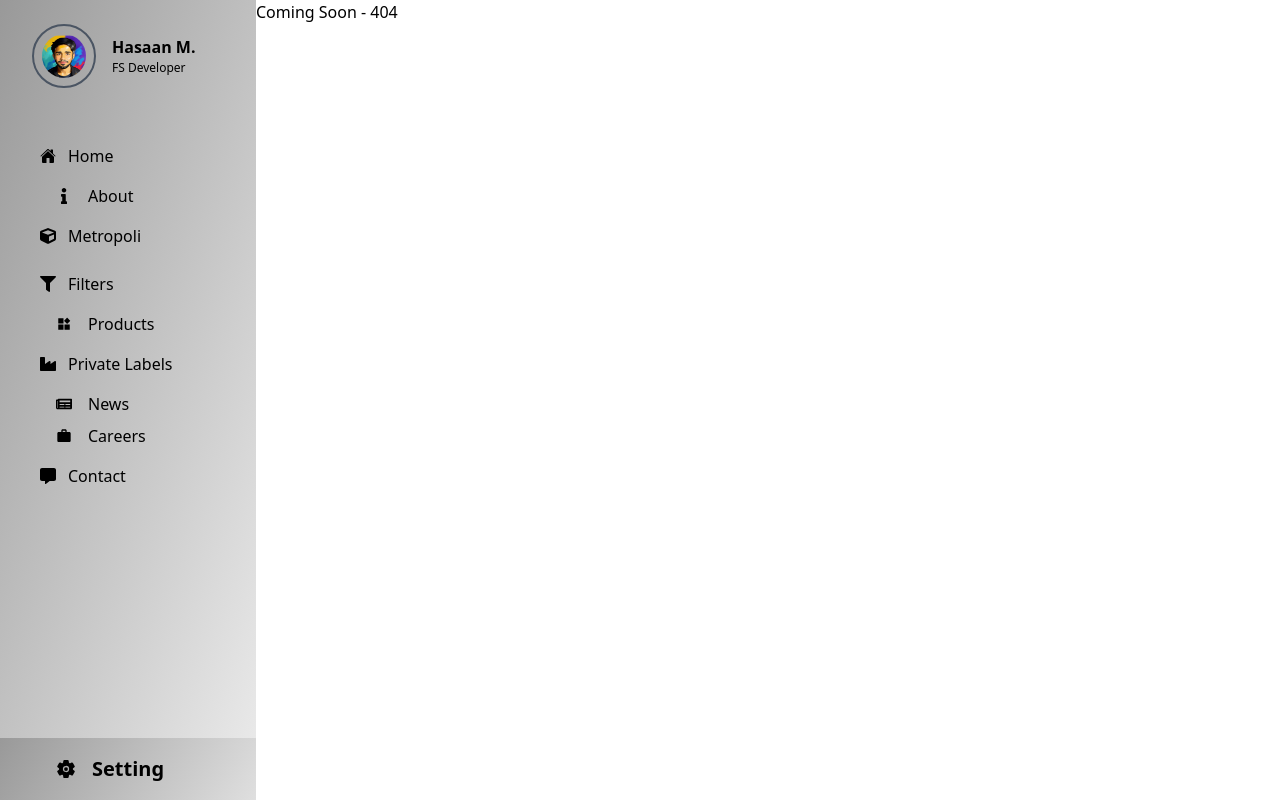
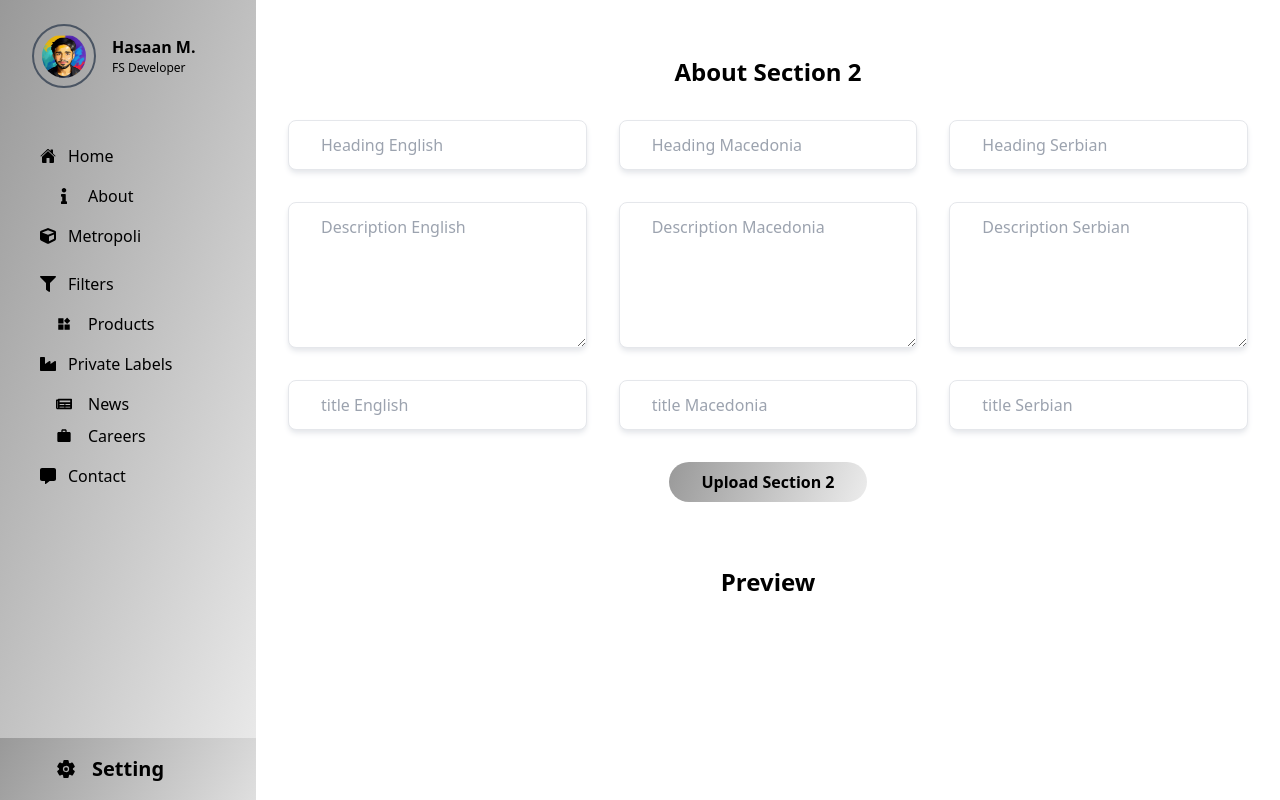
Before and after one commit to hasaanmumtaz6/cermatadmin, a Next.js app: page /about-section2 in a window 1280 px wide. Before the commit this address had no page. Built offline with nearby package versions, Linux system fonts and the light colour scheme.

Commit message:
About Section 2 developed

```diff
--- /dev/null
+++ b/models/AboutSection2.ts
@@ -0,0 +1,17 @@
+import { model, models, Schema } from "mongoose";
+
+const AboutSection2Schema = new Schema({
+  headingEnglish: { type: String, required: true },
+  headingMacedonia: { type: String, required: true },
+  headingSerbian: { type: String, required: true },
+  descriptionEnglish: { type: String, required: true },
+  descriptionMacedonia: { type: String, required: true },
+  descriptionSerbian: { type: String, required: true },
+  titleEnglish: { type: String, required: true },
+  titleMacedonia: { type: String, required: true },
+  titleSerbian: { type: String, required: true },
+  createdAt: { type: Date, default: Date.now },
+});
+
+export const AboutSection2 =
+  models.AboutSection2 || model("AboutSection2", AboutSection2Schema);
--- /dev/null
+++ b/pages/about-section2.tsx
@@ -0,0 +1,18 @@
+import React from "react";
+import Layout from "./components/Layout";
+import AboutSection2Form from "./components/AboutSection2Form";
+
+const AboutSection2 = () => {
+  return (
+    <Layout title="About Section 2 - Cermat Admin">
+      <div className="about-section2-container">
+        <h2 className="about-section2-heading">About Section 2</h2>
+        <div className="about-section2-box">
+          <AboutSection2Form />
+        </div>
+      </div>
+    </Layout>
+  );
+};
+
+export default AboutSection2;
--- /dev/null
+++ b/pages/api/aboutsection2.ts
@@ -0,0 +1,69 @@
+import { mongooseConnection } from "@/lib/mongoose";
+import { AboutSection2 } from "@/models/AboutSection2";
+import { NextApiRequest, NextApiResponse } from "next";
+
+export const config = {
+  api: {
+    bodyParser: {
+      sizeLimit: "1000mb",
+    },
+  },
+};
+
+export default async function handle(
+  req: NextApiRequest,
+  res: NextApiResponse
+) {
+  const { method } = req;
+  await mongooseConnection();
+
+  if (method === "GET") {
+    res.json(await AboutSection2.find());
+  }
+
+  if (method === "POST") {
+    const {
+      headingEnglish,
+      headingMacedonia,
+      headingSerbian,
+      descriptionEnglish,
+      descriptionMacedonia,
+      descriptionSerbian,
+      titleEnglish,
+      titleMacedonia,
+      titleSerbian,
+    } = req.body;
+    const AboutSection2Doc = await AboutSection2.create({
+      headingEnglish,
+      headingMacedonia,
+      headingSerbian,
+      descriptionEnglish,
+      descriptionMacedonia,
+      descriptionSerbian,
+      titleEnglish,
+      titleMacedonia,
+      titleSerbian,
+    });
+
+    res.json(AboutSection2Doc);
+  }
+
+  if (method === "DELETE") {
+    const { aboutsection2Id } = req.query;
+    if (!aboutsection2Id) {
+      return res.status(400).json({ message: "Product ID is required." });
+    }
+
+    try {
+      const result = await AboutSection2.findByIdAndDelete(aboutsection2Id);
+
+      if (!result) {
+        return res.status(404).json({ message: "Product not found." });
+      }
+
+      res.status(200).json({ message: "Product deleted successfully." });
+    } catch (error) {
+      res.status(500).json({ error: `Internal server error ${error}` });
+    }
+  }
+}
--- /dev/null
+++ b/pages/components/AboutSection2Form.tsx
@@ -0,0 +1,171 @@
+import React, { useState } from "react";
+import { SiTicktick } from "react-icons/si";
+
+const AboutSection2Form = () => {
+  const [headingEnglish, setHeadingEnglish] = useState("");
+  const [headingMacedonia, setHeadingMacedonia] = useState("");
+  const [headingSerbian, setHeadingSerbian] = useState("");
+  const [descriptionEnglish, setDescriptionEnglish] = useState("");
+  const [descriptionMacedonia, setDescriptionMacedonia] = useState("");
+  const [descriptionSerbian, setDescriptionSerbian] = useState("");
+  const [titleEnglish, setTitleEnglish] = useState("");
+  const [titleMacedonia, setTitleMacedonia] = useState("");
+  const [titleSerbian, setTitleSerbian] = useState("");
+  const [successMessage, setSuccessMessage] = useState("");
+  const [isError, setIsError] = useState("");
+
+  const handleSubmit = async (e: React.FormEvent<HTMLFormElement>) => {
+    e.preventDefault();
+
+    const formData = {
+      headingEnglish,
+      headingMacedonia,
+      headingSerbian,
+      descriptionEnglish,
+      descriptionMacedonia,
+      descriptionSerbian,
+      titleEnglish,
+      titleMacedonia,
+      titleSerbian,
+    };
+
+    try {
+      const response = await fetch("/api/aboutsection2", {
+        method: "POST",
+        headers: {
+          "Content-Type": "application/json",
+        },
+        body: JSON.stringify(formData),
+      });
+
+      const data = await response.json();
+      if (response.ok) {
+        setTimeout(() => {
+          setSuccessMessage("About Section 2 uploaded successfully!");
+          setTimeout(() => setSuccessMessage(""), 5000);
+        }, 1000);
+        setTitleEnglish("");
+        setTitleMacedonia("");
+        setTitleSerbian("");
+        setDescriptionEnglish("");
+        setDescriptionMacedonia("");
+        setDescriptionSerbian("");
+        setHeadingEnglish("");
+        setHeadingMacedonia("");
+        setHeadingSerbian("");
+        console.error(data.error || "Something went wrong");
+        setSuccessMessage("");
+        setIsError("");
+        const audio = new Audio("/audio/notification.mp3");
+        audio.play();
+      } else {
+        console.error(data.error || "Something went wrong");
+      }
+    } catch (error) {
+      setIsError(`Error uploading About Section 2: ${error}`);
+    }
+  };
+
+  return (
+    <div className="about-section2-form-container">
+      {successMessage && (
+        <span className="success-message">
+          <SiTicktick />
+          <p>{successMessage}</p>
+        </span>
+      )}
+      {isError && <p className="text-red-500 font-bold">{isError}</p>}
+
+      <form className="about-section2-form" onSubmit={handleSubmit}>
+        <span>
+          <input
+            type="text"
+            value={headingEnglish}
+            onChange={(e) => setHeadingEnglish(e.target.value)}
+            placeholder="Heading English"
+          />
+          <input
+            type="text"
+            value={headingMacedonia}
+            onChange={(e) => setHeadingMacedonia(e.target.value)}
+            placeholder="Heading Macedonia"
+          />
+          <input
+            type="text"
+            value={headingSerbian}
+            onChange={(e) => setHeadingSerbian(e.target.value)}
+            placeholder="Heading Serbian"
+          />
+        </span>
+        <span>
+          <textarea
+            rows={5}
+            cols={20}
+            placeholder="Description English"
+            value={descriptionEnglish}
+            onChange={(e) => setDescriptionEnglish(e.target.value)}
+          ></textarea>
+          <textarea
+            rows={5}
+            cols={20}
+            placeholder="Description Macedonia"
+            value={descriptionMacedonia}
+            onChange={(e) => setDescriptionMacedonia(e.target.value)}
+          ></textarea>
+          <textarea
+            rows={5}
+            cols={20}
+            placeholder="Description Serbian"
+            value={descriptionSerbian}
+            onChange={(e) => setDescriptionSerbian(e.target.value)}
+          ></textarea>
+        </span>
+        <span>
+          <input
+            type="text"
+            value={titleEnglish}
+            onChange={(e) => setTitleEnglish(e.target.value)}
+            placeholder="title English"
+          />
+          <input
+            type="text"
+            value={titleMacedonia}
+            onChange={(e) => setTitleMacedonia(e.target.value)}
+            placeholder="title Macedonia"
+          />
+          <input
+            type="text"
+            value={titleSerbian}
+            onChange={(e) => setTitleSerbian(e.target.value)}
+            placeholder="title Serbian"
+          />
+        </span>
+        <button type="submit">Upload Section 2</button>
+      </form>
+      <div className="about-section2-form-preview-container">
+        <h2 className="about-section2-preview-heading">Preview</h2>
+        <div className="about-section2-form-preview-box">
+          <div className="about-section2-form-preview-card">
+            <h2 className="about-section2-form-preview-card-heading">
+              {headingEnglish}
+            </h2>
+            <div className="description-title-box-about-section-2">
+              <p>{descriptionEnglish}</p>
+              {titleEnglish && (
+                <div className="title-box-about-section2">
+                  <h2>{titleEnglish}</h2>
+                  <span className="design-line-box">
+                    <b className="designline1"></b>
+                    <b className="designline2"></b>
+                  </span>
+                </div>
+              )}
+            </div>
+          </div>
+        </div>
+      </div>
+    </div>
+  );
+};
+
+export default AboutSection2Form;
--- a/styles/About.css
+++ b/styles/About.css
@@ -1,29 +1,37 @@
 .about-banner-container,
-.about-section1-container {
+.about-section1-container,
+.about-section2-container {
   @apply w-full h-full px-[2rem] py-[1.5rem] overflow-scroll overflow-x-hidden;
 }
 .about-banner-container::-webkit-scrollbar,
-.about-section1-container::-webkit-scrollbar {
+.about-section1-container::-webkit-scrollbar,
+.about-section2-container::-webkit-scrollbar {
   @apply w-0;
 }
 .about-banner-heading,
 .about-banner-form-preview-heading,
 .about-section1-heading,
-.about-section1-preview-heading {
+.about-section1-preview-heading,
+.about-section2-heading,
+.about-section2-preview-heading {
   @apply w-full text-center text-2xl font-bold mt-[2rem];
 }
 .about-banner-form,
-.about-section1-form-box {
+.about-section1-form-box,
+.about-section2-form {
   @apply w-full flex flex-col py-[2rem] items-center relative gap-[2rem];
 }
 .about-banner-form span,
-.about-section1-form-box span {
+.about-section1-form-box span,
+.about-section2-form span {
   @apply w-full flex items-center relative gap-[2rem];
 }
 .about-banner-form input,
 .about-banner-form textarea,
 .about-section1-form-box input,
-.about-section1-form-box textarea {
+.about-section1-form-box textarea,
+.about-section2-form input,
+.about-section2-form textarea {
   @apply w-[33.3%] border-[1px] border-gray-200 shadow-md outline-none shadow-gray-200 px-[2rem] py-[0.75rem] rounded-[0.5rem];
 }
 .about-banner-form span label,
@@ -39,7 +47,8 @@
   @apply w-[4rem] h-[3rem] rounded-[0.5rem] border-none;
 }
 .about-banner-form button,
-.about-section1-form-box button {
+.about-section1-form-box button,
+.about-section2-form button {
   @apply w-fit text-[1rem] px-[2rem] py-[0.5rem] rounded-full font-bold;
   background: linear-gradient(
     110deg,
@@ -94,9 +103,23 @@
 .about-section1-description-box {
   @apply w-[40%];
 }
-.title-box-about-section1 {
+.title-box-about-section1,
+.title-box-about-section2 {
   @apply text-[5.125rem] leading-[5.25rem] font-bold text-gray-800;
 }
 .about-section1-description-box {
   @apply text-[1.25rem] leading-[1.75rem] text-gray-500;
 }
+.about-section2-form-preview-card {
+  @apply flex items-center flex-col gap-[2rem] justify-center w-full;
+}
+.description-title-box-about-section-2 {
+  @apply flex items-start justify-between w-full gap-[4rem];
+}
+.description-title-box-about-section-2 p,
+.description-title-box-about-section-2 div {
+  @apply w-[40%];
+}
+.about-section2-form-preview-card-heading {
+  @apply text-[2.125rem] leading-[2.35rem];
+}
```
